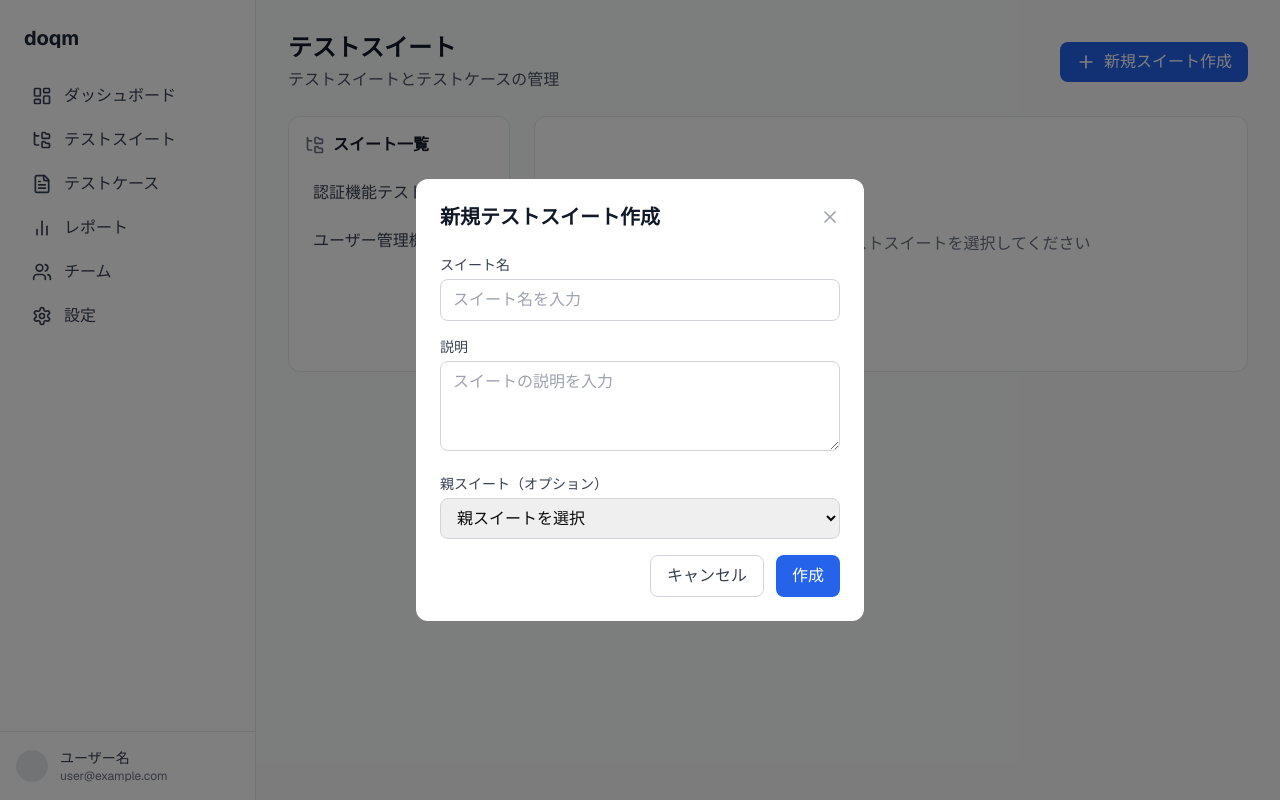
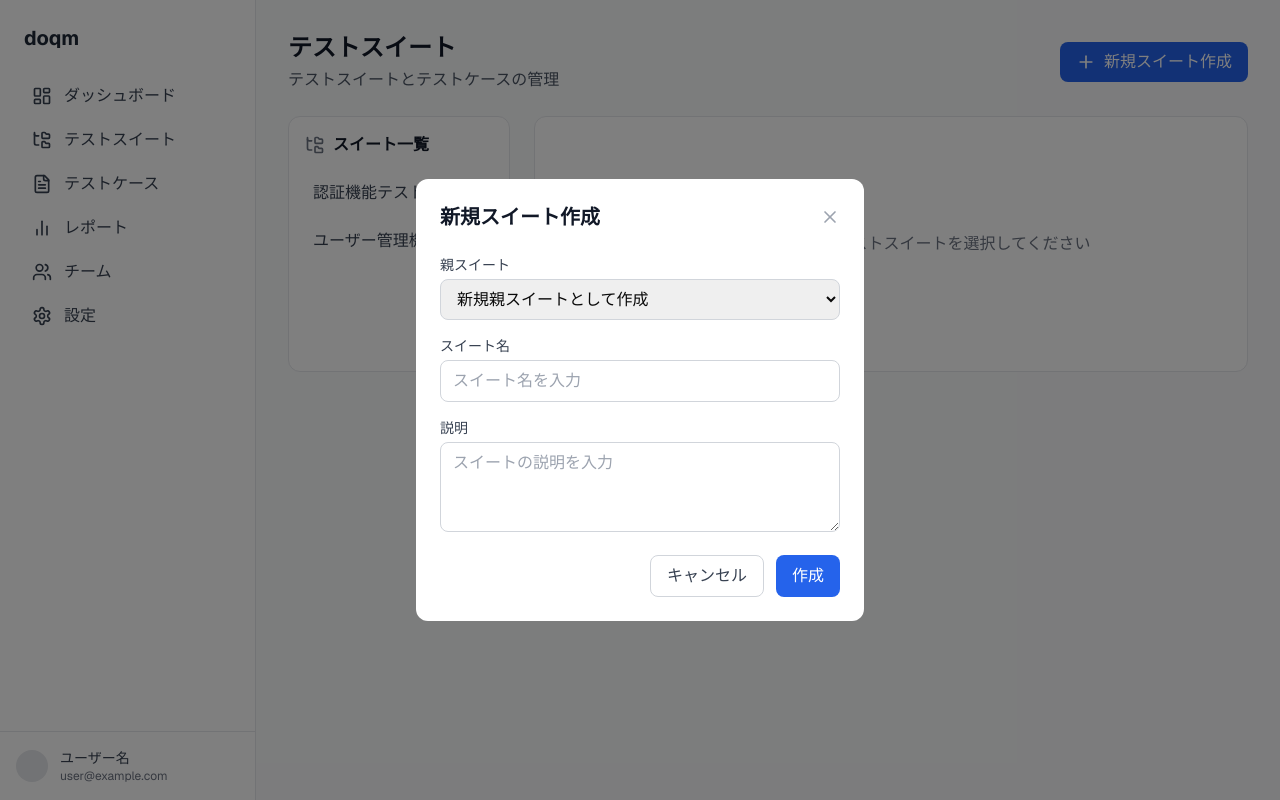
Before and after one commit to tomodakengo/doqm, a Next.js app: page /test-suites in a window 1280 px wide. Both pictures are taken after a click on the button "新規スイート作成". Built offline with nearby package versions, Linux system fonts and the light colour scheme.

Commit message:
feat: 新規スイート作成モーダルに親スイート選択機能を追加し、親IDの型を修正

```diff
--- a/app/components/test-suites/CreateSuiteModal.tsx
+++ b/app/components/test-suites/CreateSuiteModal.tsx
@@ -1,5 +1,6 @@
 import { FC } from "react";
 import { X } from "lucide-react";
+import useTestSuiteStore, { TestSuite } from "@/app/stores/testSuiteStore";
 
 interface CreateSuiteModalProps {
   isOpen: boolean;
@@ -7,7 +8,7 @@ interface CreateSuiteModalProps {
   onSubmit: (data: {
     name: string;
     description: string;
-    parentId?: string;
+    parentId?: number;
   }) => void;
 }
 
@@ -16,15 +17,20 @@ const CreateSuiteModal: FC<CreateSuiteModalProps> = ({
   onClose,
   onSubmit,
 }) => {
+  const { testSuites } = useTestSuiteStore();
+
   if (!isOpen) return null;
 
   const handleSubmit = (e: React.FormEvent) => {
     e.preventDefault();
-    const formData = new FormData(e.target as HTMLFormElement);
+    const form = e.target as HTMLFormElement;
+    const formData = new FormData(form);
+
+    const parentId = formData.get("parentId");
     onSubmit({
       name: formData.get("name") as string,
       description: formData.get("description") as string,
-      parentId: formData.get("parentId") as string,
+      parentId: parentId ? Number(parentId) : undefined,
     });
   };
 
@@ -33,7 +39,7 @@ const CreateSuiteModal: FC<CreateSuiteModalProps> = ({
       <div className="bg-white rounded-xl p-6 w-full max-w-md">
         <div className="flex justify-between items-center mb-6">
           <h2 className="text-xl font-semibold text-gray-900">
-            新規テストスイート作成
+            新規スイート作成
           </h2>
           <button
             onClick={onClose}
@@ -44,6 +50,27 @@ const CreateSuiteModal: FC<CreateSuiteModalProps> = ({
         </div>
 
         <form onSubmit={handleSubmit} className="space-y-4">
+          <div>
+            <label
+              htmlFor="parentId"
+              className="block text-sm font-medium text-gray-700 mb-1"
+            >
+              親スイート
+            </label>
+            <select
+              id="parentId"
+              name="parentId"
+              className="w-full px-3 py-2 border border-gray-300 rounded-lg focus:ring-2 focus:ring-blue-500 focus:border-blue-500"
+            >
+              <option value="">新規親スイートとして作成</option>
+              {testSuites.map((suite) => (
+                <option key={suite.id} value={suite.id}>
+                  {suite.name}の子スイートとして作成
+                </option>
+              ))}
+            </select>
+          </div>
+
           <div>
             <label
               htmlFor="name"
@@ -77,24 +104,6 @@ const CreateSuiteModal: FC<CreateSuiteModalProps> = ({
             />
           </div>
 
-          <div>
-            <label
-              htmlFor="parentId"
-              className="block text-sm font-medium text-gray-700 mb-1"
-            >
-              親スイート（オプション）
-            </label>
-            <select
-              id="parentId"
-              name="parentId"
-              className="w-full px-3 py-2 border border-gray-300 rounded-lg focus:ring-2 focus:ring-blue-500 focus:border-blue-500"
-            >
-              <option value="">親スイートを選択</option>
-              <option value="1">認証機能テスト</option>
-              <option value="2">ユーザー管理機能</option>
-            </select>
-          </div>
-
           <div className="flex justify-end space-x-3 mt-6">
             <button
               type="button"
--- a/app/stores/testSuiteStore.ts
+++ b/app/stores/testSuiteStore.ts
@@ -39,7 +39,7 @@ interface TestSuiteStore {
     isCreateModalOpen: boolean;
     // アクション
     setTestSuites: (suites: TestSuite[]) => void;
-    addTestSuite: (suite: Omit<TestSuite, 'id'>) => void;
+    addTestSuite: (suite: { name: string; description: string; parentId?: number }) => void;
     updateTestSuite: (id: number, suite: Partial<TestSuite>) => void;
     deleteTestSuite: (id: number) => void;
     selectSuite: (id: number, childId?: number) => void;
--- a/app/test-suites/page.tsx
+++ b/app/test-suites/page.tsx
@@ -167,16 +167,54 @@ export default function TestSuitesPage() {
     return child.testCases.length;
   };
 
+  // 選択されているスイートまたは子スイートの情報を取得
+  const getSelectedSuiteInfo = () => {
+    const suite = testSuites.find((s) => s.id === selectedSuiteId);
+    if (!suite) return null;
+
+    if (selectedChildId) {
+      const child = suite.children.find((c) => c.id === selectedChildId);
+      if (child) {
+        return {
+          name: child.name,
+          description: child.description,
+          testCases: child.testCases || [],
+        };
+      }
+    }
+    return {
+      name: suite.name,
+      description: suite.description,
+      testCases: suite.testCases || [],
+    };
+  };
+
+  // テストケースの統計情報を計算
+  const calculateTestStats = (testCases: TestCase[]) => {
+    const totalTests = testCases.length;
+    const executedTests = testCases.filter((tc) => tc.lastExecuted).length;
+    const successfulTests = testCases.filter(
+      (tc) => tc.status === "completed"
+    ).length;
+    const successRate =
+      totalTests > 0 ? Math.round((successfulTests / totalTests) * 100) : 0;
+
+    return {
+      totalTests,
+      executedTests,
+      successRate,
+    };
+  };
+
   const handleCreateSuite = (data: {
     name: string;
     description: string;
-    parentId?: string;
+    parentId?: number;
   }) => {
-    // 新しいスイートの作成処理
     const newSuite = {
       name: data.name,
       description: data.description,
-      children: [],
+      parentId: data.parentId,
     };
     useTestSuiteStore.getState().addTestSuite(newSuite);
     setCreateModalOpen(false);
@@ -347,40 +385,56 @@ export default function TestSuitesPage() {
               <div className="bg-white rounded-xl border border-gray-200 p-6">
                 <div className="flex justify-between items-start mb-6">
                   <div>
+                    {/* 選択中のスイートまたは子スイートの情報を表示 */}
+                    {(() => {
+                      const info = getSelectedSuiteInfo();
+                      return info ? (
+                        <>
                           <h2 className="text-xl font-semibold text-gray-900">
-                      {selectedSuite.name}
+                            {info.name}
                           </h2>
                           <p className="text-gray-600 mt-1">
-                      {selectedSuite.description}
+                            {info.description}
                           </p>
+                        </>
+                      ) : null;
+                    })()}
                   </div>
                   <button className="text-gray-400 hover:text-gray-600">
                     <MoreVertical className="w-5 h-5" />
                   </button>
                 </div>
                 <div className="grid grid-cols-3 gap-4">
+                  {(() => {
+                    const info = getSelectedSuiteInfo();
+                    const stats = info
+                      ? calculateTestStats(info.testCases)
+                      : { totalTests: 0, executedTests: 0, successRate: 0 };
+                    return (
+                      <>
                         <div className="border border-gray-200 rounded-lg p-4">
-                    <p className="text-sm text-gray-500">総テストケース</p>
+                          <p className="text-sm text-gray-500">
+                            総テストケース
+                          </p>
                           <p className="text-2xl font-semibold text-gray-900 mt-1">
-                      {selectedSuite.children.reduce(
-                        (acc: number, child: TestSuiteChild) =>
-                          acc + child.testCases,
-                        0
-                      )}
+                            {stats.totalTests}
                           </p>
                         </div>
                         <div className="border border-gray-200 rounded-lg p-4">
                           <p className="text-sm text-gray-500">実行済み</p>
                           <p className="text-2xl font-semibold text-green-600 mt-1">
-                      15
+                            {stats.executedTests}
                           </p>
                         </div>
                         <div className="border border-gray-200 rounded-lg p-4">
                           <p className="text-sm text-gray-500">成功率</p>
                           <p className="text-2xl font-semibold text-blue-600 mt-1">
-                      85%
+                            {stats.successRate}%
                           </p>
                         </div>
+                      </>
+                    );
+                  })()}
                 </div>
               </div>
 
```
Lines whose indentation alone changed are shown as unchanged.
